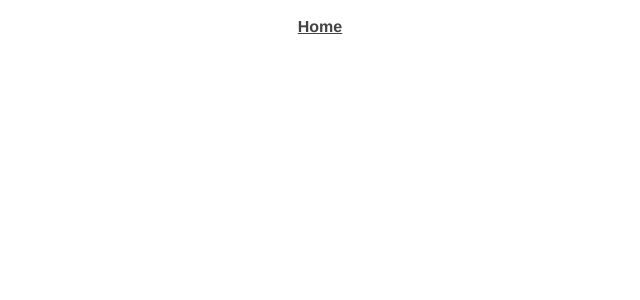
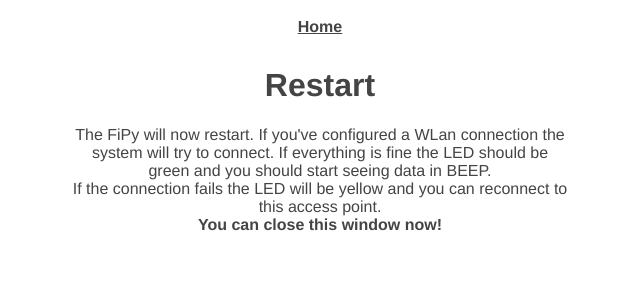
Before and after one commit to vkuhlen/bob-frontend-demo, a Vue app: page /restart in a window 1280 px wide. Shown: the top 300 px of the page, without its empty margins (320-960 px from the left). Built offline with nearby package versions, Linux system fonts and the light colour scheme; no server answers.

Commit message:
add link to restart fipy

```diff
--- a/src/router.js
+++ b/src/router.js
@@ -11,6 +11,8 @@
 
 import NetworkingWLan from './views/NetworkingWLan'
 import NetworkingAccessPoint from './views/NetworkingAccessPoint'
+
+import Restart from './views/Restart.vue'
 
 Vue.use(Router)
 
@@ -57,6 +59,11 @@
         path: '/telemetry/beep',
         name: 'beep',
         component: TelemetryBEEP
+    },
+    {
+        path: '/restart',
+        name: 'restart',
+        component: Restart
     }
   ]
 })
--- a/src/views/Home.vue
+++ b/src/views/Home.vue
@@ -43,6 +43,15 @@
                 </router-link>
             </li>
         </ul>
+
+        <h3>System</h3>
+        <ul>
+            <li>
+                <router-link to="/restart">
+                    Restart
+                </router-link>
+            </li>
+        </ul>
     </div>
 </template>
 
--- /dev/null
+++ b/src/views/Restart.vue
@@ -0,0 +1,23 @@
+<template>
+    <div>
+        <h1>Restart</h1>
+        The FiPy will now restart. If you've configured a WLan connection the system will try to connect. If everything is fine the LED should be green and you should start seeing data in BEEP.<br>
+        If the connection fails the LED will be yellow and you can reconnect to this access point.<br>
+        <b>You can close this window now!</b>
+    </div>
+</template>
+
+<script>
+
+import axios from 'axios'
+
+export default {
+    name: 'Restart',
+    created() {
+        axios.get([
+            process.env.VUE_APP_FIPY_URL,
+            '/restart'
+        ].join(''))
+    }
+}
+</script>
```
